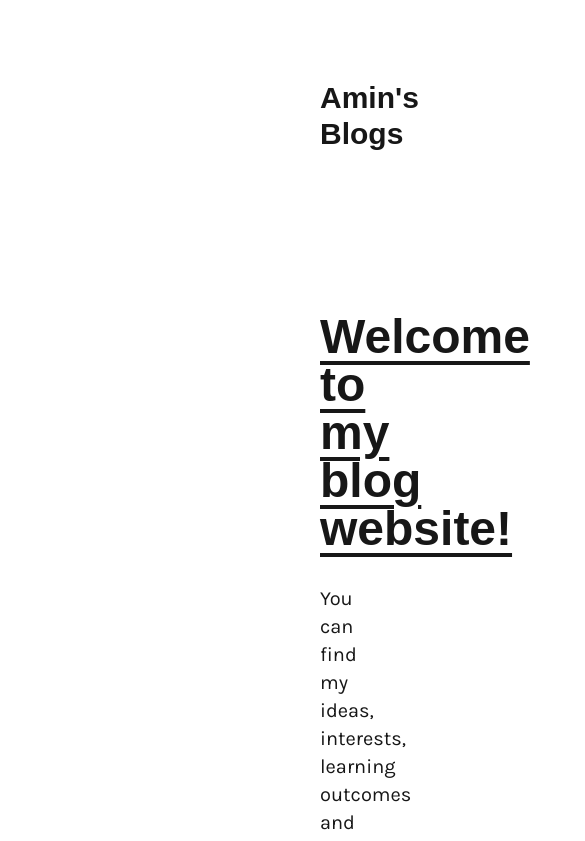
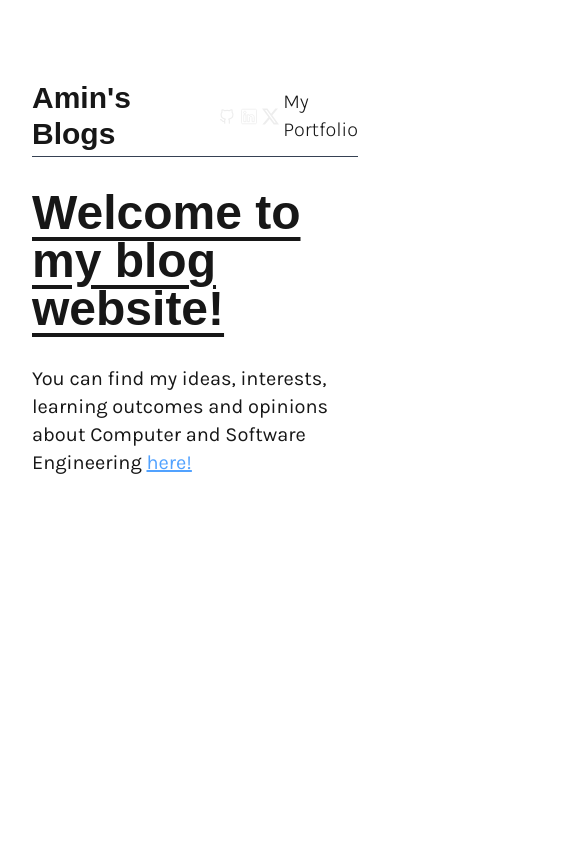
Before and after one commit to Aminesmaeili79/Blog, a Next.js app: page / in a window 390 px wide. Shown: the top 841 px of the page, 585 px wide, since content can reach past the window. Built offline with nearby package versions, Linux system fonts and the light colour scheme.

Commit message:
make blog website responsive

```diff
--- a/src/app/globals.css
+++ b/src/app/globals.css
@@ -41,6 +41,7 @@ body {
 }
 
 .prose p {
+  font-size: 20px !important;
   color: white !important;
 }
 
--- a/src/app/layout.tsx
+++ b/src/app/layout.tsx
@@ -23,7 +23,7 @@ export default function RootLayout({
     <html lang="en">
       <body
         suppressHydrationWarning={true}
-        className={`karla antialiased my-4 mx-[14em] px-24 pb-16 `}
+        className={`karla antialiased md:my-4 my-16 md:mx-[8em] mx-[2em]`}
       >
         <Header />
         {children}
--- a/src/components/Header.tsx
+++ b/src/components/Header.tsx
@@ -8,11 +8,11 @@ import Link from "next/link";
 
 const Header = () => {
     return (
-        <header className="border-b-1 border-gray-700 w-full pb-4 pt-16 mb-36 flex justify-between items-center gap-48">
+        <header className="border-b-1 border-gray-700 w-full md:pb-4 pb-1 md:pt-16 pt-4 md:mb-36 mb-8 flex justify-between items-center md:gap-48 gap-12">
             <Link href="/">
                 <h1 className="poppins text-3xl font-extrabold">Amin's Blogs</h1>
             </Link>
-            <div className="links flex items-center gap-4">
+            <div className="links flex items-center md:gap-4 gap-1">
                 <div className="github">
                     <a href="https://github.com/aminesmaeili79" target="_blank">
                         <Image src={GitHub} alt="github link"/>
```
